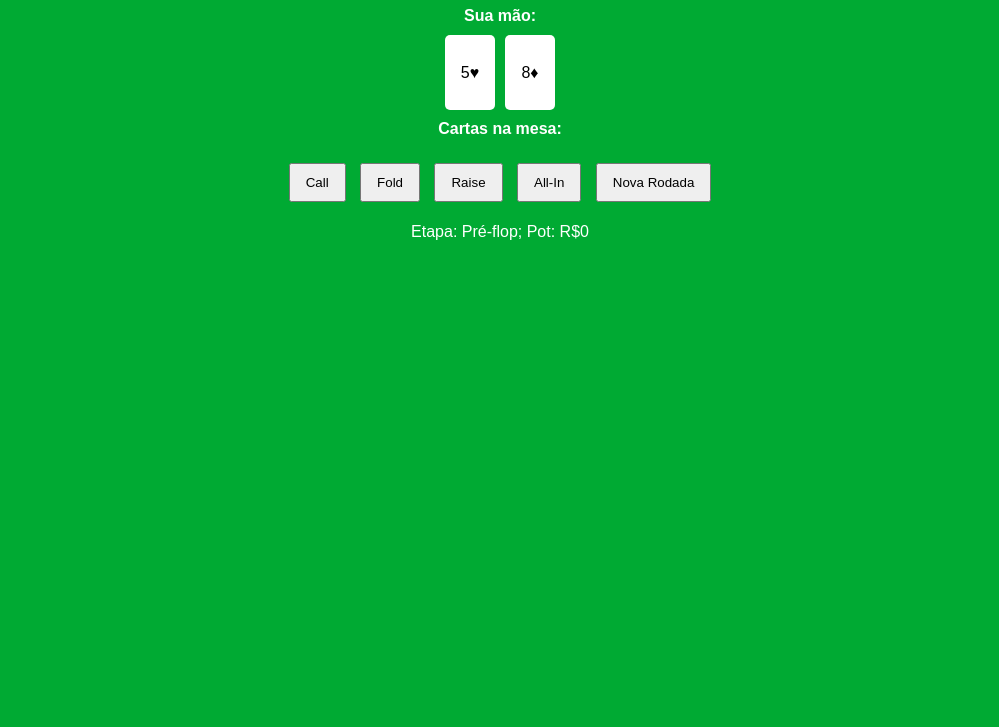
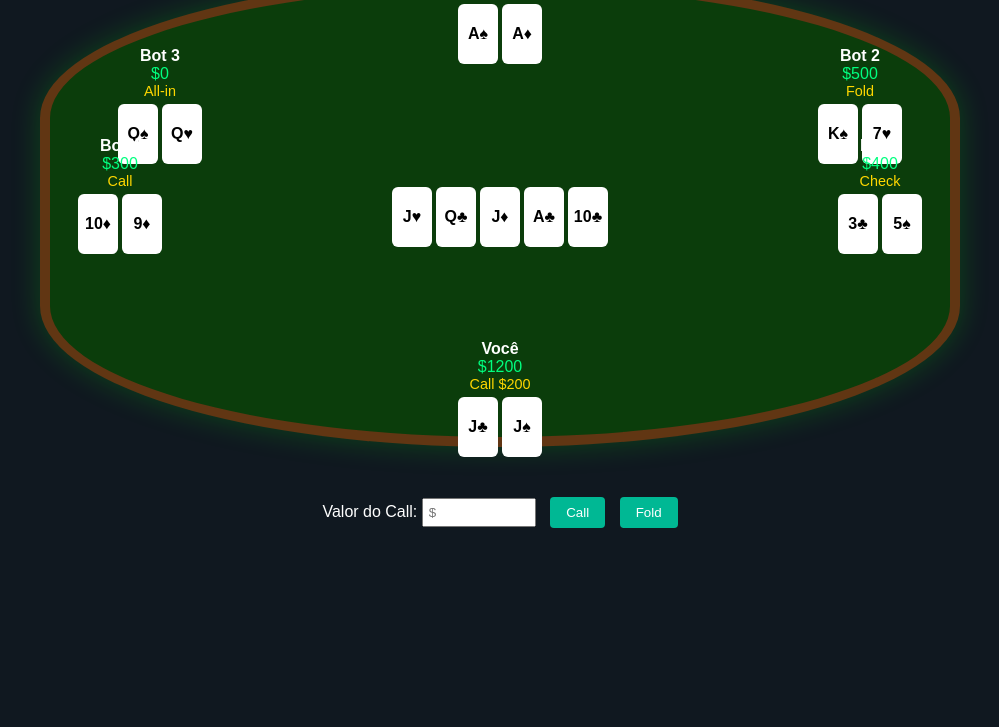
Before and after one commit to ls71818/azorte, a plain HTML site: page poker.html in a window 1280 px wide. Shown: the part 73-800 px from the top of the page, without its empty margins (140-1139 px from the left). Drawn offline with Linux system fonts and the light colour scheme.

Commit message:
Update poker.html

```diff
--- a/poker.html
+++ b/poker.html
@@ -1,90 +1,177 @@
 <!DOCTYPE html>
-<html lang="pt-BR">
+<html lang="en">
 <head>
   <meta charset="UTF-8">
-  <title>Poker Texas Hold'em</title>
+  <title>Texas Hold'em Poker</title>
   <style>
-    body { background: #0a3; color: #fff; font-family: sans-serif; text-align: center; }
-    .cartas, .mesa { margin: 10px auto; display: flex; justify-content: center; gap: 10px; }
-    .carta { width: 50px; height: 75px; background: #fff; color: #000; line-height: 75px; border-radius: 5px; }
-    .botoes button { margin: 5px; padding: 10px 15px; }
+    body {
+      margin: 0;
+      font-family: Arial, sans-serif;
+      background-color: #101820;
+      color: white;
+    }
+    .table {
+      background-color: #0b3d0b;
+      border: 10px solid #613613;
+      border-radius: 50% / 30%;
+      width: 900px;
+      height: 450px;
+      margin: 50px auto;
+      position: relative;
+      box-shadow: 0 0 30px rgba(0, 255, 0, 0.2);
+    }
+    .player {
+      position: absolute;
+      text-align: center;
+      width: 120px;
+    }
+    .player-name {
+      font-weight: bold;
+    }
+    .action {
+      font-size: 0.9em;
+      color: #FFD700;
+    }
+    .chips {
+      color: #00FF7F;
+    }
+    .cards, .community-cards {
+      display: flex;
+      justify-content: center;
+      margin-top: 5px;
+    }
+    .card {
+      width: 40px;
+      height: 60px;
+      background: white;
+      color: black;
+      border-radius: 6px;
+      margin: 0 2px;
+      display: flex;
+      align-items: center;
+      justify-content: center;
+      font-weight: bold;
+    }
+    .community-cards {
+      position: absolute;
+      top: 50%;
+      left: 50%;
+      transform: translate(-50%, -50%);
+    }
+    .popup {
+      position: fixed;
+      top: 20px;
+      left: 50%;
+      transform: translateX(-50%);
+      background: #222;
+      border: 2px solid #FFD700;
+      padding: 15px;
+      border-radius: 10px;
+      z-index: 10;
+      display: none;
+    }
+    .controls {
+      text-align: center;
+      margin-top: 20px;
+    }
+    .controls input {
+      padding: 5px;
+      width: 100px;
+    }
+    .controls button {
+      padding: 8px 16px;
+      margin-left: 10px;
+      background-color: #00b894;
+      border: none;
+      border-radius: 4px;
+      color: white;
+      cursor: pointer;
+    }
   </style>
 </head>
 <body>
-  <h1>Poker Texas Hold'em</h1>
-  <div><strong>Sua mão:</strong></div>
-  <div id="mao" class="cartas"></div>
-  <div><strong>Cartas na mesa:</strong></div>
-  <div id="mesa" class="mesa"></div>
-  <div class="botoes">
-    <button onclick="acao('call')">Call</button>
-    <button onclick="acao('fold')">Fold</button>
-    <button onclick="acao('raise')">Raise</button>
-    <button onclick="acao('allin')">All‑In</button>
-    <button onclick="novaRodada()">Nova Rodada</button>
+
+<div class="popup" id="popup">Jogador 3 venceu com um Full House!</div>
+
+<div class="table">
+  <!-- Jogadores ao redor da mesa -->
+  <div class="player" style="top: -40px; left: 50%; transform: translateX(-50%);">
+    <div class="player-name">Bot 1</div>
+    <div class="chips">$950</div>
+    <div class="action">All-in</div>
+    <div class="cards">
+      <div class="card">A♠</div><div class="card">A♦</div>
+    </div>
   </div>
-  <p id="status"></p>
+  <div class="player" style="top: 60px; left: 750px;">
+    <div class="player-name">Bot 2</div>
+    <div class="chips">$500</div>
+    <div class="action">Fold</div>
+    <div class="cards">
+      <div class="card">K♠</div><div class="card">7♥</div>
+    </div>
+  </div>
+  <div class="player" style="bottom: -20px; left: 50%; transform: translateX(-50%);">
+    <div class="player-name">Você</div>
+    <div class="chips">$1200</div>
+    <div class="action">Call $200</div>
+    <div class="cards">
+      <div class="card">J♣</div><div class="card">J♠</div>
+    </div>
+  </div>
+  <div class="player" style="top: 60px; left: 50px;">
+    <div class="player-name">Bot 3</div>
+    <div class="chips">$0</div>
+    <div class="action">All-in</div>
+    <div class="cards">
+      <div class="card">Q♠</div><div class="card">Q♥</div>
+    </div>
+  </div>
+  <div class="player" style="top: 150px; left: 10px;">
+    <div class="player-name">Bot 4</div>
+    <div class="chips">$300</div>
+    <div class="action">Call</div>
+    <div class="cards">
+      <div class="card">10♦</div><div class="card">9♦</div>
+    </div>
+  </div>
+  <div class="player" style="top: 150px; right: 10px;">
+    <div class="player-name">Bot 5</div>
+    <div class="chips">$400</div>
+    <div class="action">Check</div>
+    <div class="cards">
+      <div class="card">3♣</div><div class="card">5♠</div>
+    </div>
+  </div>
 
-  <script>
-    const naipes = ['♠','♥','♦','♣'];
-    const valores = ['2','3','4','5','6','7','8','9','10','J','Q','K','A'];
-    let baralho, jogadores, mesaCartas, etapa, pot;
+  <!-- Flop, turn, river -->
+  <div class="community-cards">
+    <div class="card">J♥</div>
+    <div class="card">Q♣</div>
+    <div class="card">J♦</div>
+    <div class="card">A♣</div>
+    <div class="card">10♣</div>
+  </div>
+</div>
 
-    function criarBaralho() {
-      baralho = [];
-      for (let v of valores) for (let n of naipes) baralho.push(v + n);
-      baralho.sort(() => Math.random() - .5);
-    }
-    function distribuir() {
-      jogadores = Array(4).fill().map((_,i) => ({
-        nome: i? `Bot ${i}` : 'Você',
-        mao: [baralho.pop(), baralho.pop()],
-        dinheiro: 1000,
-        ativo: true
-      }));
-      mesaCartas = [];
-      etapa = 0; pot = 0;
-    }
-    function render() {
-      document.getElementById('mao').innerHTML = jogadores[0].mao.map(c => `<div class="carta">${c}</div>`).join('');
-      let mostrar = [];
-      if (etapa>0) mostrar = mesaCartas.slice(0,3);
-      if (etapa>1) mostrar.push(mesaCartas[3]);
-      if (etapa>2) mostrar.push(mesaCartas[4]);
-      document.getElementById('mesa').innerHTML = mostrar.map(c => `<div class="carta">${c}</div>`).join('');
-      document.getElementById('status').innerText = `Etapa: ${['Pré‑flop','Flop','Turn','River'][etapa]}; Pot: R$${pot}`;
-    }
-    function novaRodada() {
-      criarBaralho(); distribuir();
-      for (let i=0;i<5;i++) mesaCartas.push(baralho.pop());
-      render();
-    }
-    function acao(tipo) {
-      if (!jogadores[0].ativo) return;
-      let valor = 0;
-      switch(tipo) {
-        case 'call': valor = 50; break;
-        case 'raise': valor = 100; break;
-        case 'allin': valor = jogadores[0].dinheiro; break;
-        case 'fold': jogadores[0].ativo=false; document.getElementById('status').innerText='Você foldou.'; return;
-      }
-      pot += valor; jogadores[0].dinheiro -= valor;
-      for (let i=1;i<4;i++) {
-        if (jogadores[i].ativo && jogadores[i].dinheiro>=50) {
-          pot += 50; jogadores[i].dinheiro -= 50;
-        } else jogadores[i].ativo = false;
-      }
-      etapa++;
-      render();
-      if (etapa>3) finaliza();
-    }
-    function finaliza(){
-      const vivos = jogadores.filter(j=>j.ativo);
-      const vencedor = vivos[Math.floor(Math.random()*vivos.length)];
-      vencedor.dinheiro += pot;
-      alert(`Vencedor: ${vencedor.nome} – pot R$${pot}`);
-    }
-    novaRodada();
-  </script>
+<div class="controls">
+  <label>Valor do Call:</label>
+  <input type="number" id="callAmount" placeholder="$">
+  <button onclick="doCall()">Call</button>
+  <button onclick="fold()">Fold</button>
+</div>
+
+<script>
+  function doCall() {
+    const amount = document.getElementById('callAmount').value;
+    alert('Você deu call de $' + amount);
+  }
+  function fold() {
+    alert('Você deu Fold. A rodada continua com os bots...');
+    document.getElementById('popup').style.display = 'block';
+    setTimeout(() => document.getElementById('popup').style.display = 'none', 4000);
+  }
+</script>
+
 </body>
 </html>
```
